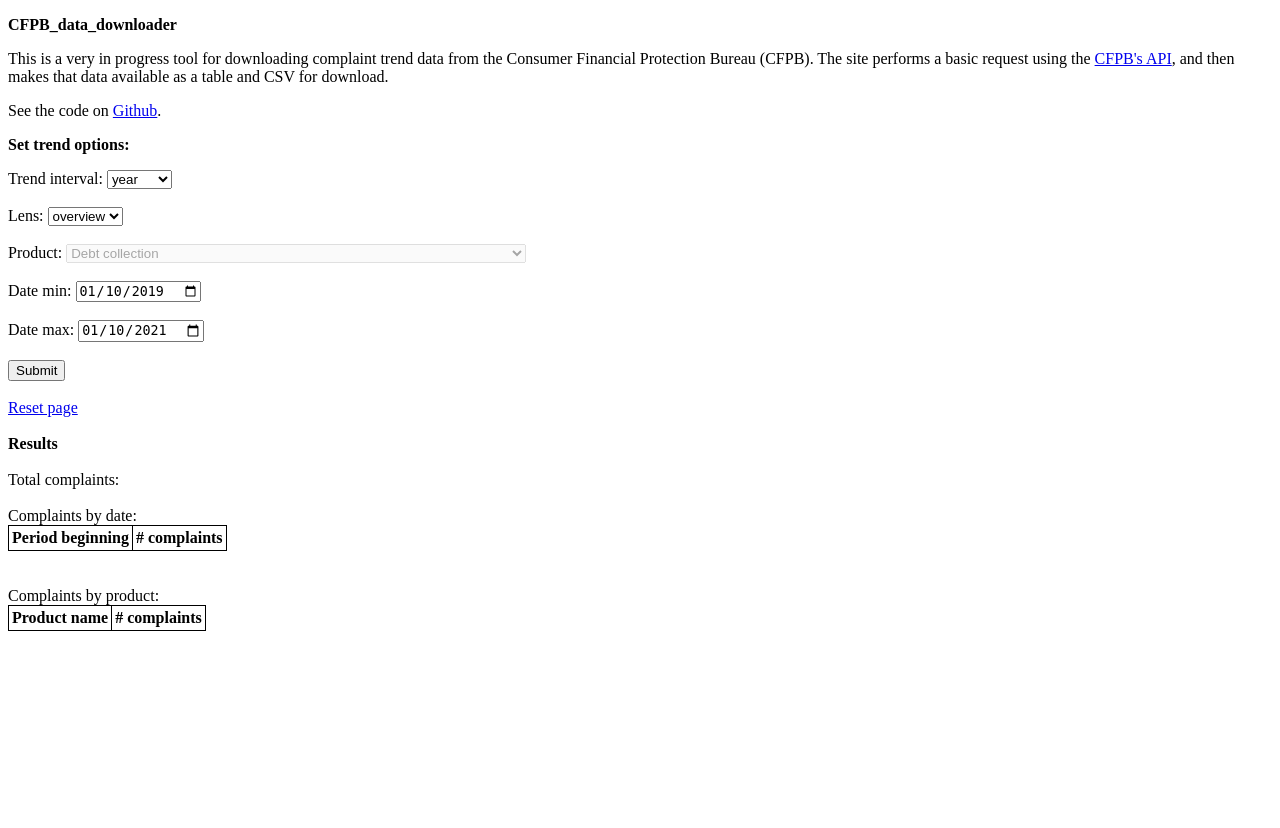
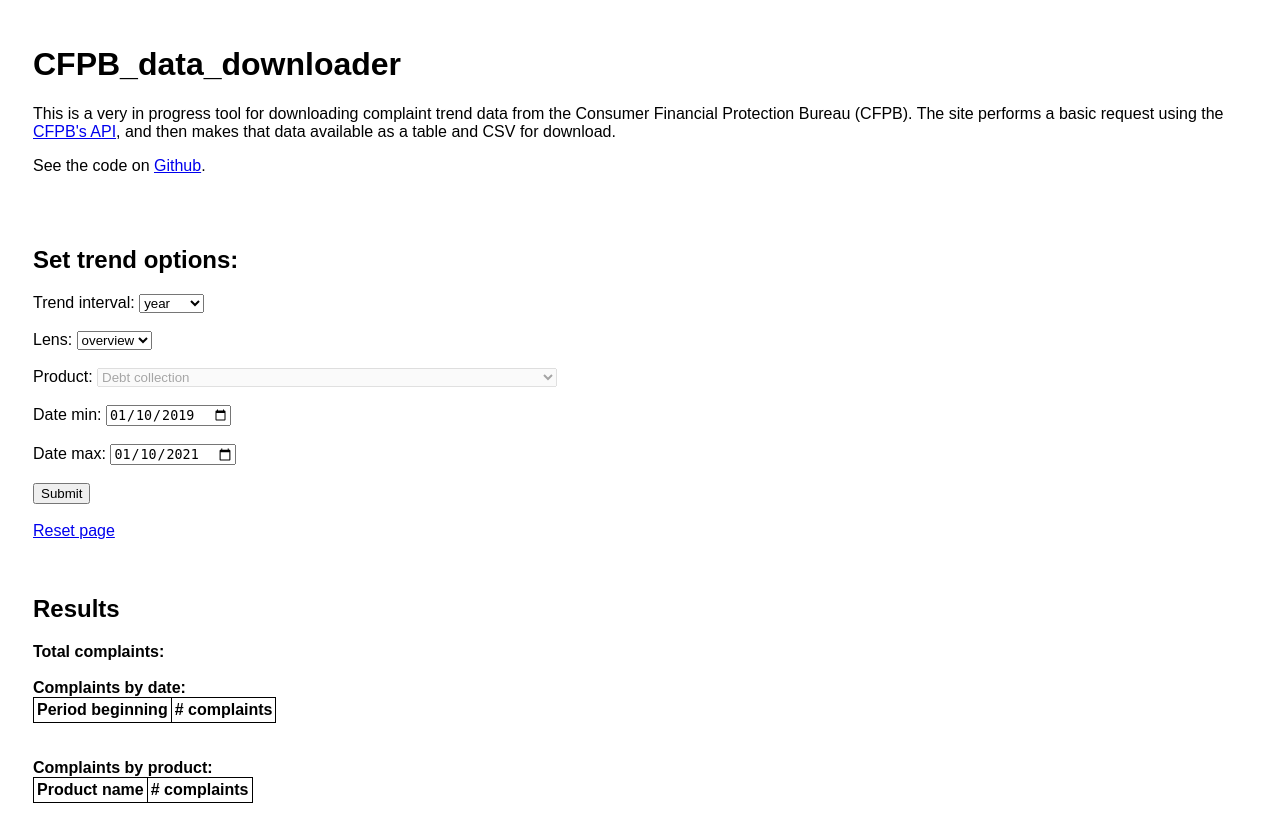
Before and after one commit to gweissman86/cfpb_data_downloader, a PHP site: page / in a window 1280 px wide. Before the commit the page ends 631 px from the top, so only its background shows below. Run offline with PHP 8.4, Linux system fonts and the light colour scheme; lists and menus that the app fills with data are empty.

Commit message:
new styling

```diff
--- a/index.php
+++ b/index.php
@@ -5,30 +5,21 @@
 <meta name="viewport" content="width=device-width, initial-scale=1.0, user-scalable=yes" />
 <title>Get CFPB complaint data</title>
 
-<style>
-table, tr, td, th {
-  border: 1px solid black;
-  border-collapse: collapse;
-  text-align: right;
-  padding: 3px;
-}
+<link rel="stylesheet" href="src/style.css">
 
-table {
-  max-width: 300px;
-}
-
-</style>
 </head>
 
 <body>
-<p><strong>CFPB_data_downloader</strong></p>
 
-<div id="intro_graf">
+<div id="intro" class="primary">
+<h1>CFPB_data_downloader</h1>
+
 <p>This is a very in progress tool for downloading complaint trend data from the Consumer Financial Protection Bureau (CFPB). The site performs a basic request using the <a href="https://cfpb.github.io/api/ccdb/index.html">CFPB's API</a>, and then makes that data available as a table and CSV for download.</p>
 <p>See the code on <a href="https://github.com/gweissman86/cfpb_data_downloader">Github</a>.</p>
 </div>
 
-<p><strong>Set trend options:</strong></p>
+<div id="options" class="primary">
+<h2> Set trend options:</h2>
 
 <form>
   <label for="trend_interval">Trend interval:</label>
@@ -51,18 +42,19 @@ table {
   <input type="submit" value="Submit">
 </form>
 <br>
-<a id="reset" href="">Reset page</a>
+<a id="reset" class="button" href="" >Reset page</a>
 
-<br><br>
-<strong>Results</strong>
+</div>
 
-<br><br>
+<div id="results" class="primary">
+<h2>Results</h2>
+
 <div>
-Total complaints: <span id="total_complaints"></span>
+<strong>Total complaints:</strong> <span id="total_complaints"></span>
 
 <br><br>
 
-Complaints by date:<br>
+<strong>Complaints by date:</strong><br>
 <a id="dl_complaints_by_date"></a>
 <table id="complaints_by_date" >
 <tr>
@@ -71,13 +63,15 @@ Complaints by date:<br>
 </table>
 
 <br><br>
-Complaints by product:<br>
+<strong>Complaints by product:</strong><br>
 <a id="dl_complaints_by_product"></a>
 <table id="complaints_by_product" >
 <tr>
 <th>Product name</th><th># complaints</th>
 </tr>
 </table>
+</div>
+
 </div>
 
 <?php
--- /dev/null
+++ b/src/style.css
@@ -0,0 +1,24 @@
+body {
+    font-family: sans-serif;
+}
+
+table, tr, td, th {
+  border: 1px solid black;
+  border-collapse: collapse;
+  text-align: right;
+  padding: 3px;
+}
+
+table {
+  max-width: 300px;
+}
+
+.primary {
+    margin: 15px;
+    padding: 10px;
+}
+
+
+a.button {
+    appearance: button;
+}
```
